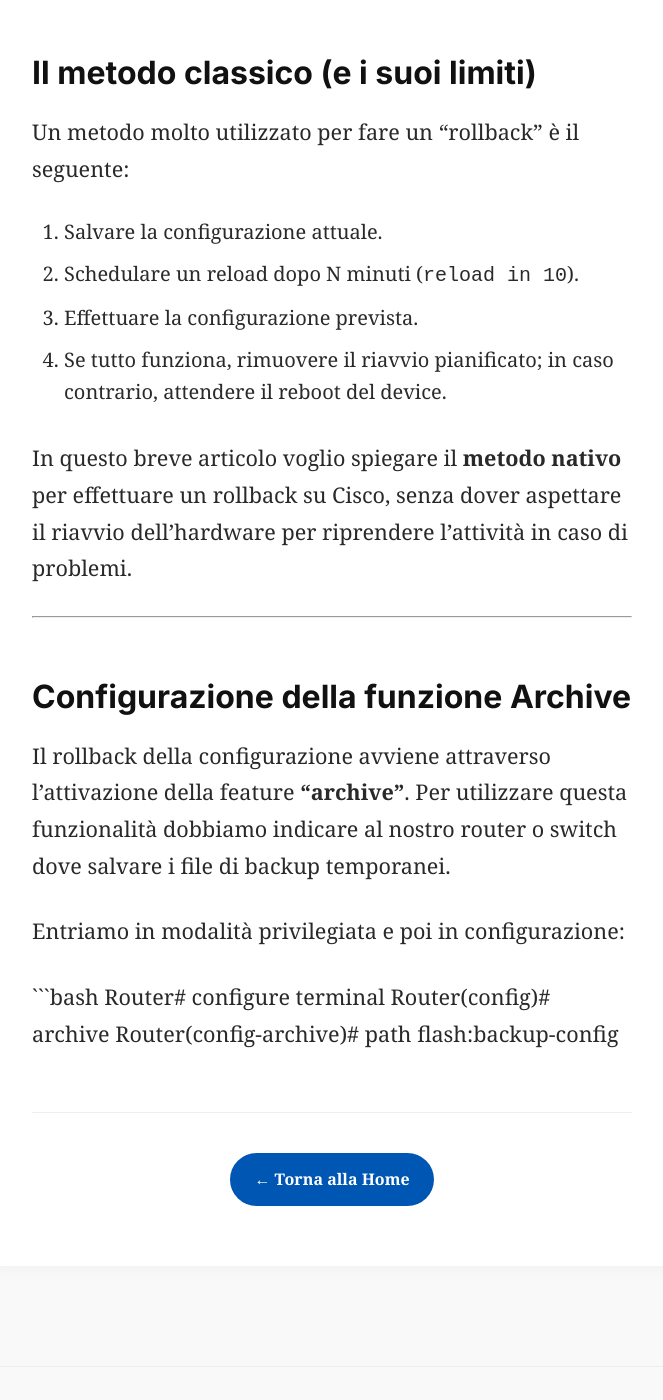
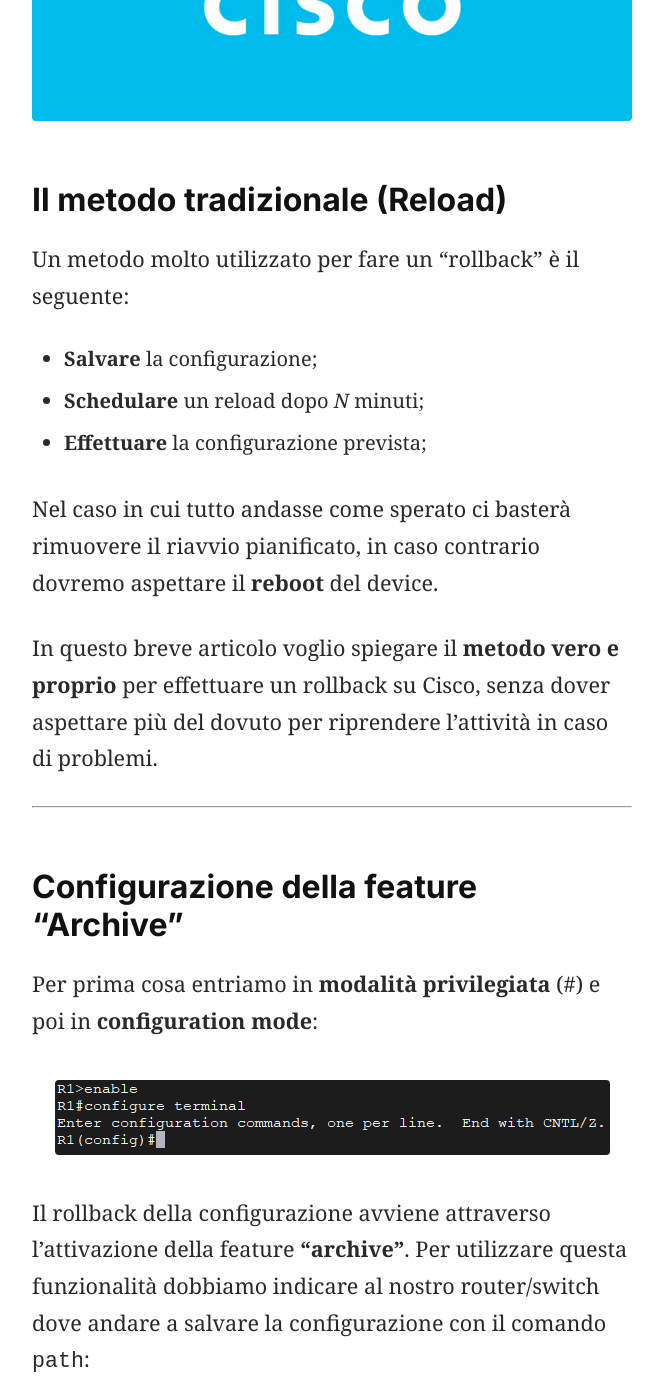
Before and after one commit to davidaulicino17/GitPages, a Jekyll site: the page built from _posts/2026-01-04-come-effettuare-rollback-su-cisco-ios.md, in a window 1280 px wide and 1400 px high, scrolled down 1081 px. Shown: the whole window, without its empty margins (308-971 px from the left). Built offline with Jekyll 4.4.1, drawn with Linux system fonts in a browser that asks for light colours; some of the changed text lies outside the part shown.

Commit message:
Update 2026-01-04-come-effettuare-rollback-su-cisco-ios.md

````diff
--- a/_posts/2026-01-04-come-effettuare-rollback-su-cisco-ios.md
+++ b/_posts/2026-01-04-come-effettuare-rollback-su-cisco-ios.md
@@ -7,32 +7,92 @@ categories: [Carriera, Networking, Storytelling]
 tags: [Network Engineer, Cisco, CCNA, CCNP, Crescita Professionale]
 ---
 
+# Come effettuare rollback su Cisco IOS
+
 **Di David Aulicino**
 
-Spesso e volentieri capita di dover effettuare delle operazioni che potrebbero portare dietro di sé alcune problematiche, alle volte anche bloccanti.
-Soprattutto quando si opera da remoto il rischio di perdere il controllo dell'apparato Cisco è sempre dietro l'angolo.
+Spesso e volentieri capita di dover effettuare delle operazioni che potrebbero portare dietro di sé alcune problematiche, alle volte anche **bloccanti**.
+Soprattutto quando si opera da remoto il rischio di **perdere il controllo** dell'apparato Cisco è sempre dietro l'angolo.
 
 ![Screenshot Cisco](https://davidaulicino17.github.io/GitPages/assets/images/rollback_cisco/screenshot_cisco.png)
 
-## Il metodo classico (e i suoi limiti)
+## Il metodo tradizionale (Reload)
 
 Un metodo molto utilizzato per fare un "rollback" è il seguente:
-1. Salvare la configurazione attuale.
-2. Schedulare un reload dopo N minuti (`reload in 10`).
-3. Effettuare la configurazione prevista.
-4. Se tutto funziona, rimuovere il riavvio pianificato; in caso contrario, attendere il reboot del device.
 
-In questo breve articolo voglio spiegare il **metodo nativo** per effettuare un rollback su Cisco, senza dover aspettare il riavvio dell'hardware per riprendere l'attività in caso di problemi.
+* **Salvare** la configurazione;
+* **Schedulare** un reload dopo *N* minuti;
+* **Effettuare** la configurazione prevista;
+
+Nel caso in cui tutto andasse come sperato ci basterà rimuovere il riavvio pianificato, in caso contrario dovremo aspettare il **reboot** del device.
+
+In questo breve articolo voglio spiegare il **metodo vero e proprio** per effettuare un rollback su Cisco, senza dover aspettare più del dovuto per riprendere l'attività in caso di problemi.
 
 ---
 
-## Configurazione della funzione Archive
+## Configurazione della feature "Archive"
 
-Il rollback della configurazione avviene attraverso l'attivazione della feature **"archive"**. Per utilizzare questa funzionalità dobbiamo indicare al nostro router o switch dove salvare i file di backup temporanei.
+Per prima cosa entriamo in **modalità privilegiata** (#) e poi in **configuration mode**:
 
-Entriamo in modalità privilegiata e poi in configurazione:
+![Screenshot 1](https://davidaulicino17.github.io/GitPages/assets/images/rollback_cisco/screenshot_1.png)
 
-```bash
-Router# configure terminal
-Router(config)# archive
-Router(config-archive)# path flash:backup-config
+Il rollback della configurazione avviene attraverso l'attivazione della feature **"archive"**. Per utilizzare questa funzionalità dobbiamo indicare al nostro router/switch dove andare a salvare la configurazione con il comando `path`:
+
+![Screenshot 2](https://davidaulicino17.github.io/GitPages/assets/images/rollback_cisco/screenshot_2.png)
+
+> **Nota:** Tra le opzioni solitamente è presente anche la memoria **flash**, in questo caso non è presente perché sto utilizzando un apparato virtuale.
+
+Nel mio caso dovrò selezionare come percorso **"unix"** per salvare la configurazione di backup. Dopo aver effettuato la selezione, salviamo e facciamo un test.
+
+**Consiglio:** Nel caso in cui si possa perdere il controllo dell'apparato, è preferibile scegliere come percorso una **memoria interna** al dispositivo per evitare rischi.
+
+---
+
+## Test della funzione di Rollback (Revert)
+
+Terminata la configurazione, possiamo testare la funzione di **rollback** o, per essere più precisi, **"revert"**. Entriamo in modalità di configurazione con il comando specifico:
+
+![Screenshot 3](https://davidaulicino17.github.io/GitPages/assets/images/rollback_cisco/screenshot_3.png)
+
+Allo scadere del **timer**, verrà automaticamente ripristinata la configurazione precedente presa dal backup creato in quel momento.
+
+![Screenshot 4](https://davidaulicino17.github.io/GitPages/assets/images/rollback_cisco/screenshot_4.png)
+
+### Esempio Pratico
+Per fare un test possiamo impostare un **hostname differente**, ad esempio:
+
+![Screenshot 5](https://davidaulicino17.github.io/GitPages/assets/images/rollback_cisco/screenshot_5.png)
+
+Allo scadere del timer, verrà mostrato a schermo un **log** che indica il cambio di configurazione e i comandi utilizzati per il ripristino:
+
+![Screenshot 6](https://davidaulicino17.github.io/GitPages/assets/images/rollback_cisco/screenshot_6.png)
+
+### Confermare le modifiche
+Nel caso in cui volessimo mantenere le modifiche apportate, possiamo confermarle con il comando:
+
+`configure confirm`
+
+A seguito della conferma è **sempre necessario salvare**.
+
+---
+
+## Riepilogo Comandi Utilizzati
+
+<font face="courier">
+enable<br>
+configure terminal<br>
+<br>
+! Configurazione dell'archivio<br>
+archive<br>
+ path flash:<br>
+end<br>
+write memory<br>
+<br>
+! Avvio configurazione con rollback automatico (1 minuto)<br>
+configure terminal revert timer 1<br>
+hostname PROVA<br>
+end<br>
+<br>
+! Conferma delle modifiche (se corrette)<br>
+configure confirm
+</font>
````
